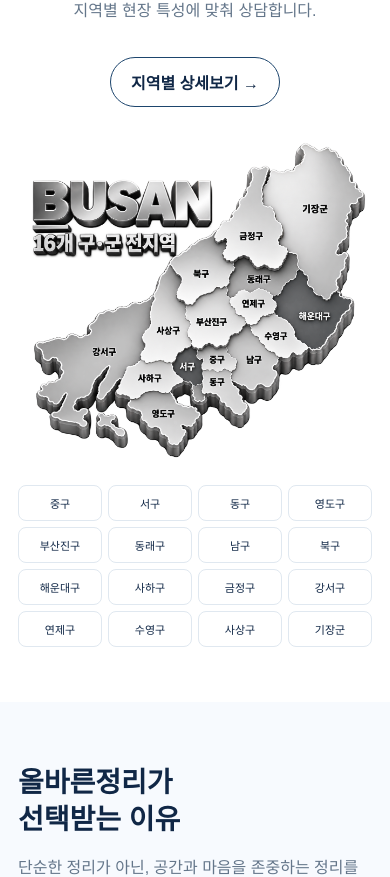
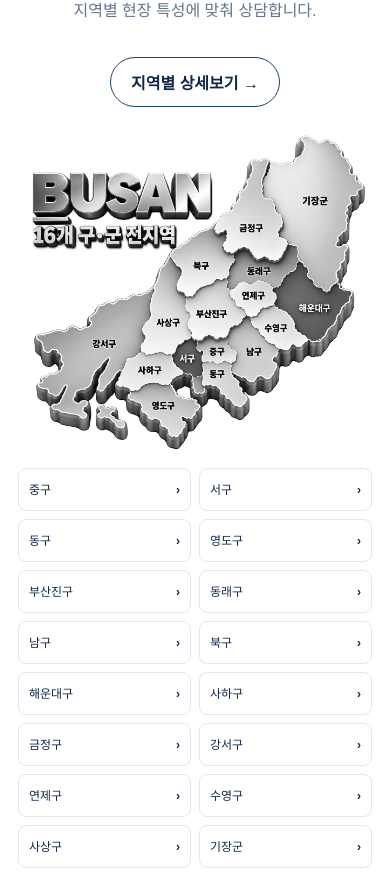
Before and after one commit to hoho601212-collab/olbareun-jeongri, a Next.js app: page / in a window 390 px wide. Shown: the part 991-1868 px from the top of the page. Built offline with nearby package versions, Linux system fonts and the light colour scheme.

Commit message:
Polish mobile Busan area links and service accessibility

```diff
--- a/app/globals.css
+++ b/app/globals.css
@@ -266,3 +266,19 @@ img,svg,video{max-width:100%}
  #services .serviceCard{padding-left:4px!important;padding-right:4px!important}
  #services .serviceCard h3{font-size:13px!important}
 }
+
+/* Mobile homepage follow-up: readable area navigation and service links */
+@media(max-width:800px){
+ #areas.split{text-align:left!important;gap:22px!important}
+ #areas.split>div:first-child{text-align:center}
+ #areas .areaPanel{display:grid!important;grid-template-columns:1fr!important;gap:16px!important;min-width:0}
+ #areas .mapImageWrap{width:100%;min-width:0;overflow:hidden}
+ #areas .busanMapImage{width:100%;max-width:440px;height:auto;margin:0 auto}
+ #areas .areaList{display:grid!important;grid-template-columns:repeat(2,minmax(0,1fr))!important;gap:8px!important}
+ #areas .areaList a{min-width:0;min-height:43px;display:flex!important;align-items:center;justify-content:space-between!important;text-align:left;padding:10px 12px!important;font-size:13px!important;line-height:1.35;overflow-wrap:anywhere}
+ #areas .areaList b{display:block!important}
+ #services .serviceCard:focus-visible,#areas .areaList a:focus-visible{outline:3px solid #2d79af;outline-offset:2px}
+}
+@media(max-width:390px){
+ #areas .areaList a{font-size:12px!important;padding:9px 10px!important}
+}
```
